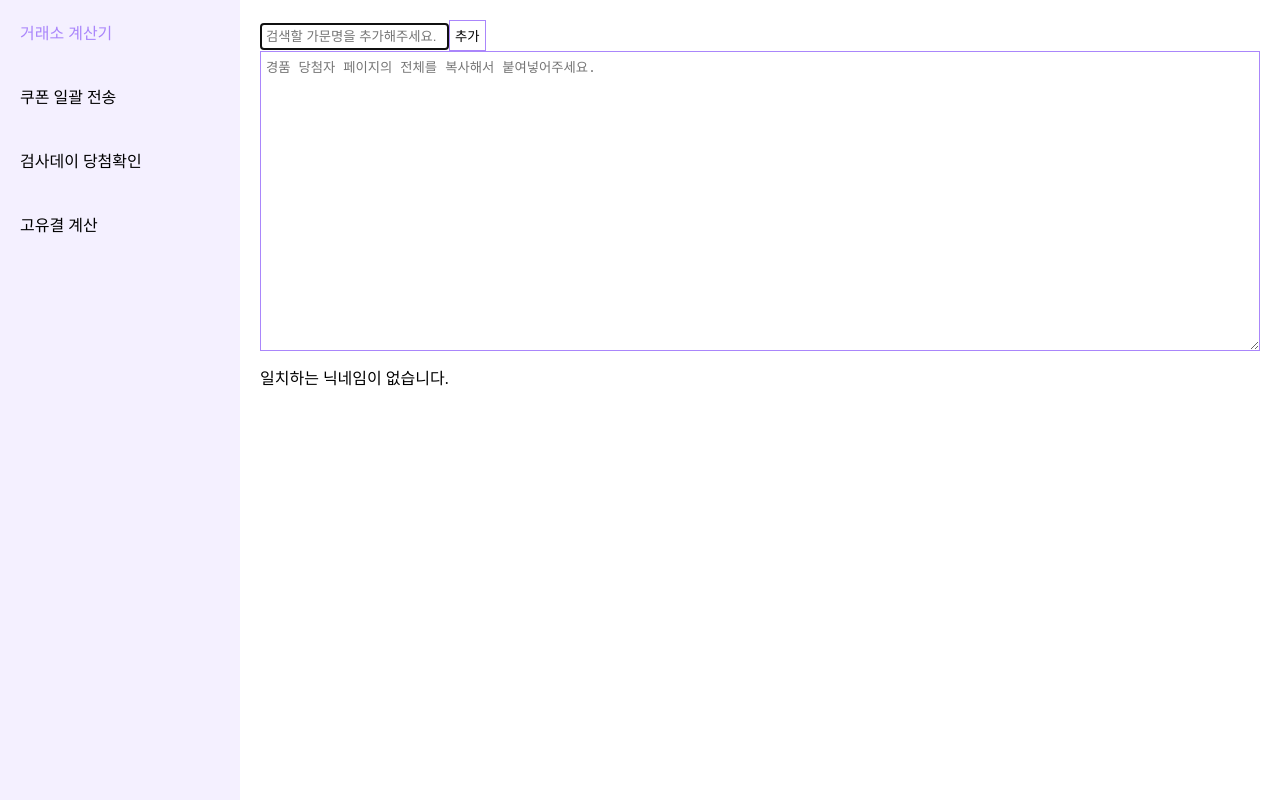
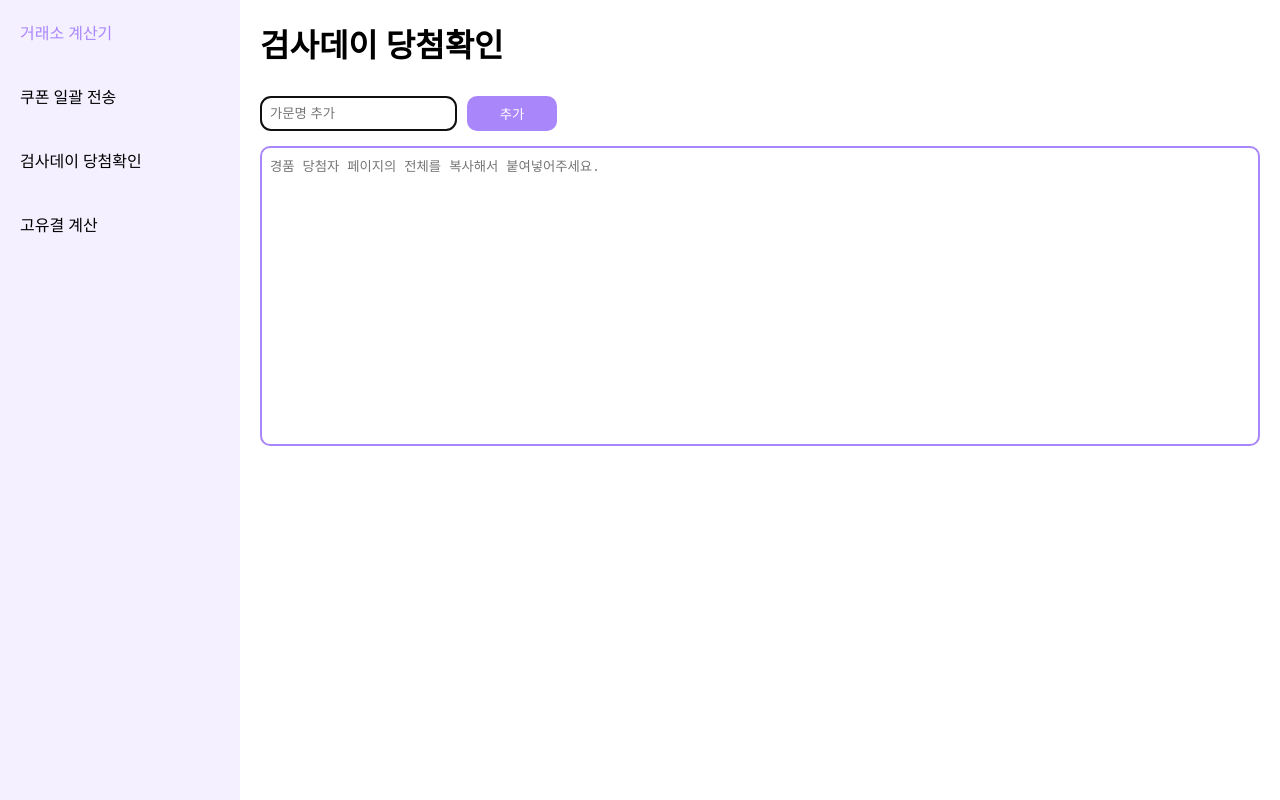
Before and after one commit to developer-choi/black-desert, a Next.js app: page /bdo-day in a window 1280 px wide. Built offline with nearby package versions, Linux system fonts and the light colour scheme.

Commit message:
검사데이 당첨확인 페이지 개발

```diff
--- a/pages/bdo-day.tsx
+++ b/pages/bdo-day.tsx
@@ -1,9 +1,11 @@
 import React, {useCallback, useEffect, useMemo, useRef, useState} from 'react';
-import styled, {css} from 'styled-components';
+import styled from 'styled-components';
 import Form from '@component/atoms/Form';
 import InputText from '@component/atoms/InputText';
 import TextArea from '@component/atoms/TextArea';
 import {removeDuplicatedItems} from '@util/extend/core';
+import {H1} from '@component/atoms/heading';
+import Button from '@component/atoms/Button';
 
 export default function Page() {
 
@@ -40,19 +42,26 @@ export default function Page() {
   }, [registeredNicknames]);
 
   const matchNicknames = useMemo(() => {
-
     return registeredNicknames.filter(nickname => {
       return texts.includes(nickname);
     });
+  }, [texts, registeredNicknames]);
 
-  }, [texts, registeredNicknames]);
+  const message = texts.length === 0 ?
+    null
+    :
+    matchNicknames.length === 0 ?
+      '일치하는 닉네임이 없습니다.'
+      :
+      `당첨된 사용자는 <em>${matchNicknames.join(', ')}</em> 입니다.`;
 
   return (
     <Wrap>
-      <Form onSubmit={addNickname}>
-        <StyledInput ref={nicknameRef} value={nickname} onChangeText={setNickname} placeholder="검색할 가문명을 추가해주세요."/>
-        <StyledButton>추가</StyledButton>
-      </Form>
+      <H1>검사데이 당첨확인</H1>
+      <StyledForm onSubmit={addNickname}>
+        <InputText ref={nicknameRef} value={nickname} onChangeText={setNickname} placeholder="가문명 추가"/>
+        <Button>추가</Button>
+      </StyledForm>
       {registeredNicknames.length > 0 && (
         <NicknamesWrap>
           {registeredNicknames.map(nickname => (
@@ -60,43 +69,28 @@ export default function Page() {
           ))}
         </NicknamesWrap>
       )}
-      <StyledTextArea ref={textsRef} value={texts} onChangeText={setTexts} placeholder="경품 당첨자 페이지의 전체를 복사해서 붙여넣어주세요."/>
-      {matchNicknames.length === 0 ?
-        <ResultMessage>일치하는 닉네임이 없습니다.</ResultMessage>
-        :
-        <ResultMessage>
-          당첨된 사용자는 <strong>{matchNicknames.join(', ')}</strong> 입니다.
-        </ResultMessage>
-      }
+      <TextArea ref={textsRef} value={texts} onChangeText={setTexts} placeholder="경품 당첨자 페이지의 전체를 복사해서 붙여넣어주세요."/>
+      {!message ? null : <ResultMessage dangerouslySetInnerHTML={{__html: message}}/>}
     </Wrap>
   );
 }
 
 const Wrap = styled.div`
+  > :not(h1) {
+    margin-bottom: 15px;
+  }
 `;
 
-const inputStyles = css`
-  border: 1.5px solid ${props => props.theme.main};
-  padding: 5px;
-`;
+const StyledForm = styled(Form)`
+  display: flex;
 
-const StyledInput = styled(InputText)`
-  ${inputStyles};
-`;
-
-const StyledTextArea = styled(TextArea)`
-  ${inputStyles};
-  width: 100%;
-  height: 300px;
-  margin-bottom: 10px;
-`;
-
-const StyledButton = styled.button`
-  ${inputStyles};
+  > button {
+    margin-left: 10px;
+  }
 `;
 
 const ResultMessage = styled.span`
-  > strong {
+  > em {
     font-weight: bold;
     color: ${props => props.theme.main};
   }
@@ -104,6 +98,8 @@ const ResultMessage = styled.span`
 
 const NicknamesWrap = styled.div`
   display: flex;
+  flex-wrap: wrap;
+  gap: 10px;
 `;
 
 interface NicknameProp {
@@ -131,10 +127,10 @@ const NicknameWrap = styled.div`
   justify-content: center;
   align-items: center;
   padding: 5px 15px;
-  border: 1px solid ${props => props.theme.main};
+  border: 2px solid ${props => props.theme.main};
   border-radius: 10px;
-
-  margin: 10px 5px;
+  white-space: normal;
+  min-width: 100px;
 `;
 
 const NicknameText = styled.span`
@@ -145,5 +141,6 @@ const DeleteButton = styled.button`
   position: absolute;
   top: 2px;
   right: 5px;
-  font-size: 10px;
+  font-size: 12px;
+  font-weight: bold;
 `;
--- a/src/component/atoms/Button.tsx
+++ b/src/component/atoms/Button.tsx
@@ -19,7 +19,7 @@ const buttonHoverEffect = css`
 const Button = styled.button`
   padding: 8px 15px;
   min-width: 90px;
-  border-radius: 5px; //size에는 border-radius도 포함되고,
+  border-radius: 10px; //size에는 border-radius도 포함되고,
   flex-shrink: 0; //버튼들 중에는 길이가 줄어들면 안되는 경우도 있어서 여기에 선언한다.
   background-color: ${props => props.theme.main};
   color: white;
--- a/src/component/atoms/InputText.tsx
+++ b/src/component/atoms/InputText.tsx
@@ -9,6 +9,7 @@ import React, {
 } from 'react';
 import {toast} from 'react-toastify';
 import {preventDefault} from '@util/extend/event';
+import styled from 'styled-components';
 
 export interface InputTextProp extends ComponentPropsWithoutRef<'input'> {
   onEnter?: (event: KeyboardEvent<HTMLInputElement>) => void;
@@ -57,7 +58,7 @@ export default forwardRef(function InputText(props: InputTextProp, ref: Ref<HTML
   const customOnChange = useCustomOnChange({onChange, onChangeText, maxLength});
 
   return (
-    <input
+    <StyledInput
       ref={ref}
       type={type}
       onChange={customOnChange}
@@ -68,6 +69,12 @@ export default forwardRef(function InputText(props: InputTextProp, ref: Ref<HTML
     />
   );
 });
+
+const StyledInput = styled.input`
+  border: 2px solid ${props => props.theme.main};
+  border-radius: 10px;
+  padding: 8px;
+`;
 
 export interface CustomOnChangeParam<T extends HTMLInputElement | HTMLTextAreaElement> {
   maxLength: number;
--- a/src/component/atoms/TextArea.tsx
+++ b/src/component/atoms/TextArea.tsx
@@ -1,8 +1,9 @@
-import React, {ComponentProps, forwardRef, KeyboardEvent, Ref, useCallback} from "react";
-import {isMatchKeyboardEvent} from "@util/extend/keyboard-event";
+import React, {ComponentPropsWithoutRef, forwardRef, KeyboardEvent, Ref, useCallback} from 'react';
+import {isMatchKeyboardEvent} from '@util/extend/keyboard-event';
 import {useCustomOnChange} from '@component/atoms/InputText';
+import styled from 'styled-components';
 
-export interface TextAreaProp extends ComponentProps<'textarea'> {
+export interface TextAreaProp extends ComponentPropsWithoutRef<'textarea'> {
   onChangeText?: (value: string) => void;
   onCtrlEnter?: (event: KeyboardEvent) => void;
 }
@@ -21,11 +22,20 @@ export default forwardRef(function TextArea(props: TextAreaProp, ref: Ref<HTMLTe
   }, [onKeyDown, onCtrlEnter]);
 
   return (
-      <textarea
-          ref={ref}
-          onChange={customOnChange}
-          onKeyDown={customOnKeyDown}
-          {...rest}
-      />
+    <StyledTextArea
+      ref={ref}
+      onChange={customOnChange}
+      onKeyDown={customOnKeyDown}
+      {...rest}
+    />
   );
 });
+
+const StyledTextArea = styled.textarea`
+  border: 2px solid ${props => props.theme.main};
+  border-radius: 10px;
+  padding: 8px;
+  width: 100%;
+  min-height: 300px;
+  resize: none;
+`;
--- /dev/null
+++ b/src/component/atoms/heading.ts
@@ -0,0 +1,5 @@
+import styled from 'styled-components';
+
+export const H1 = styled.h1`
+  margin-bottom: 30px;
+`;
```
